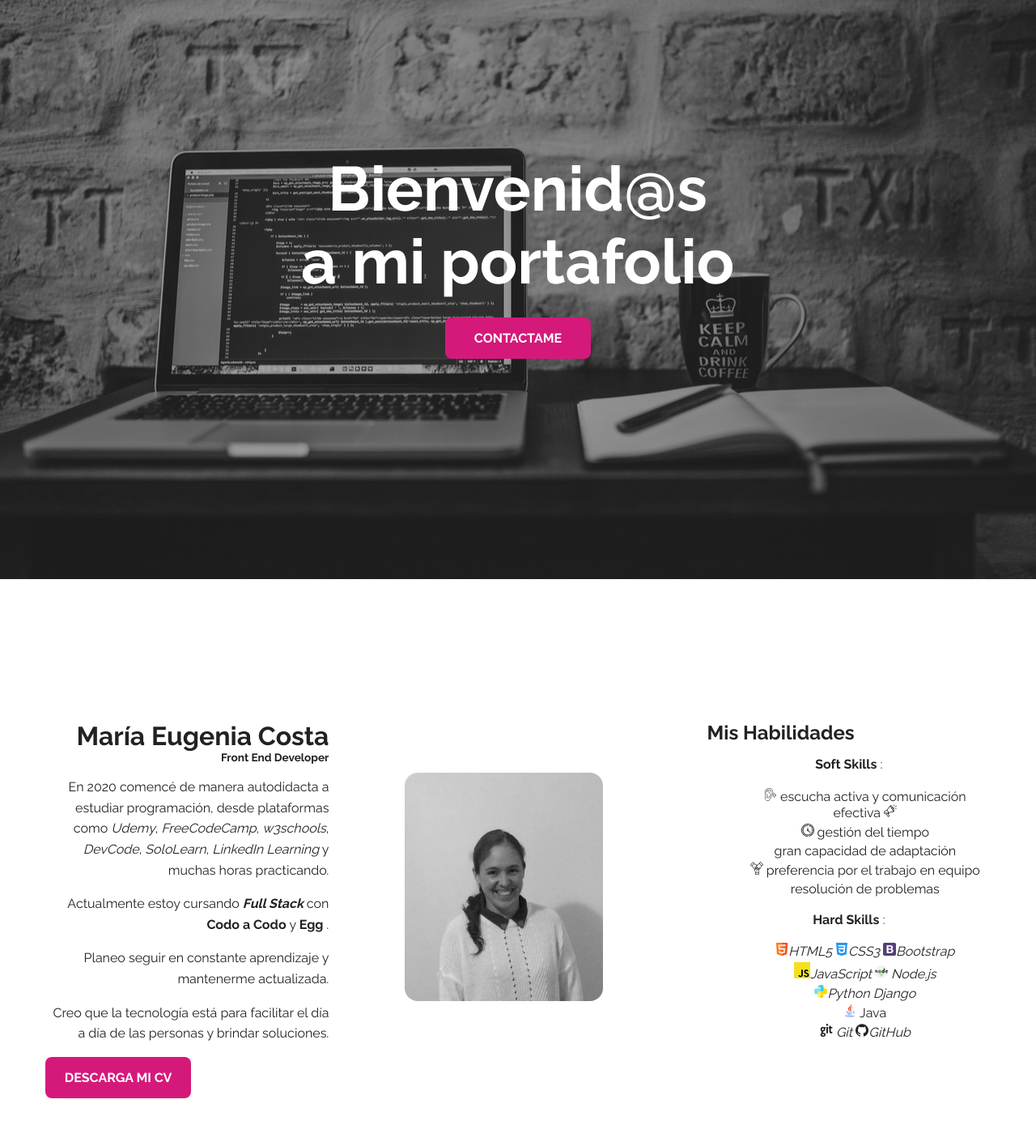
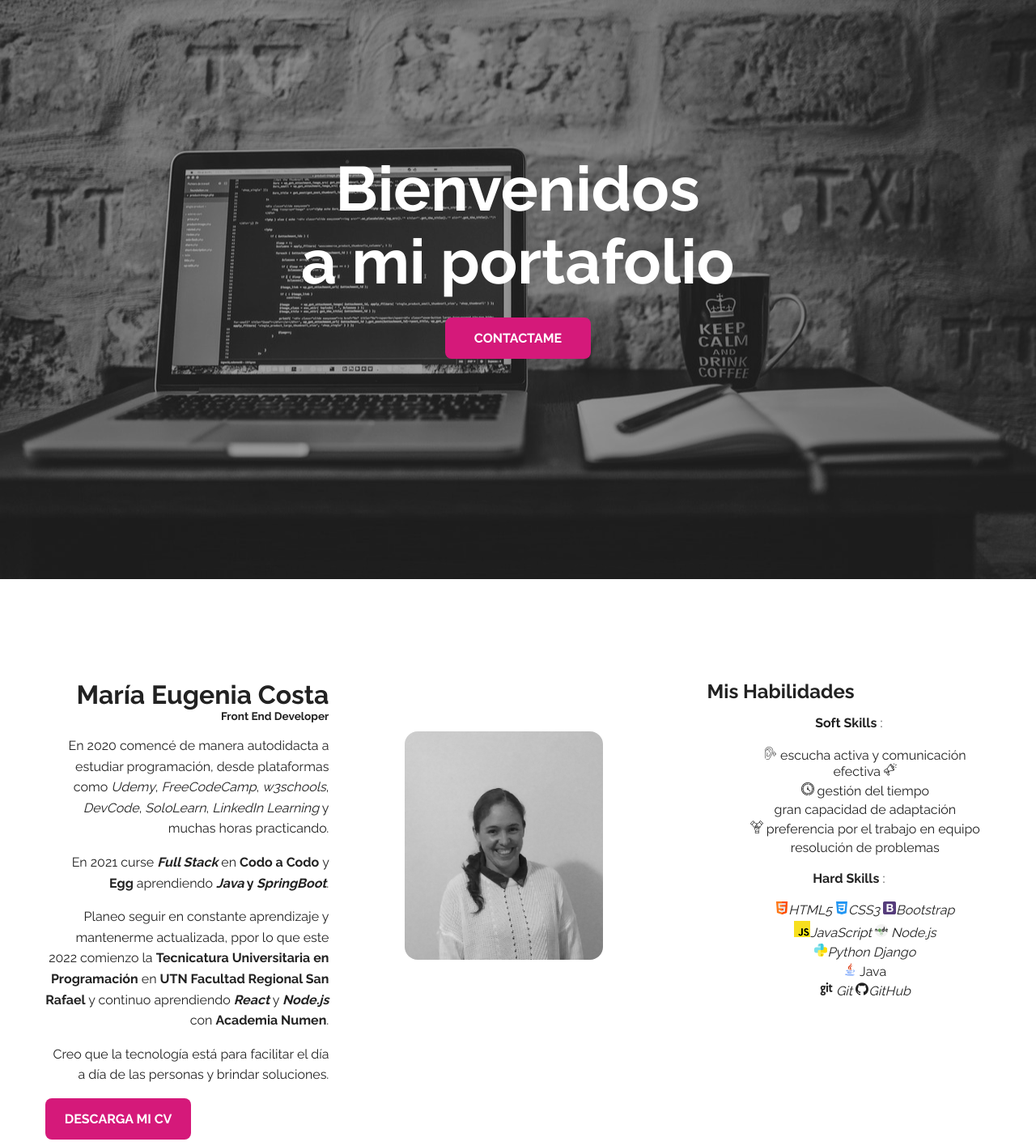
Before and after one commit to eugenia1984/Portafolio, a plain HTML site: page index.html in a window 1280 px wide. Shown: the part 149-1559 px from the top of the page at 81% size. Drawn offline with nearby package versions, Linux system fonts and the light colour scheme.

Commit message:
Actualizo el readme y la seccion acerca de mi del portfolio

```diff
--- a/index.html
+++ b/index.html
@@ -62,7 +62,7 @@
     <article class="hero-image" style="--hero-image: url('../img/hero-image-home.jpg'); --hero-attachment: fixed;">
       <aside class="hero-image-opacity" style="--hero-opacity-color: var(--black-alpha-color);">
         <div class="hero-image-content">
-          <h2 class="hero-image-title animate__animated animate__zoomIn animate__slow" style="--hero-text-color: var(--white-color);">Bienvenid@s <br>a mi portafolio</h2>
+          <h2 class="hero-image-title animate__animated animate__zoomIn animate__slow" style="--hero-text-color: var(--white-color);">Bienvenidos <br>a mi portafolio</h2>
           <a href="#contacto" class="btn pulso" aria-label="Center Align">CONTACTAME</a>
         </div>
       </aside>
@@ -75,8 +75,8 @@
         <h1>María Eugenia Costa</h1>
         <h5>Front End Developer</h5>
         <p>En 2020 comencé de manera autodidacta a estudiar programación, desde plataformas como <i>Udemy</i>, <i>FreeCodeCamp</i>, <i>w3schools</i>, <i>DevCode</i>, <i>SoloLearn</i>, <i>LinkedIn Learning</i> y muchas horas practicando.</p>
-        <p>Actualmente estoy cursando <strong> <i>Full Stack</i> </strong> con <strong> Codo a Codo </strong> y <strong> Egg </strong>.</p>
-        <p>Planeo seguir en constante aprendizaje y mantenerme actualizada.</p>
+        <p>En 2021 curse <strong> <i>Full Stack</i> </strong> en <strong> Codo a Codo </strong> y <strong> Egg </strong> aprendiendo <strong><i>Java</i> y <i>SpringBoot</i></strong>.</p>
+        <p>Planeo seguir en constante aprendizaje y mantenerme actualizada, ppor lo que este 2022 comienzo la <strong>Tecnicatura Universitaria en Programación</strong> en <strong>UTN Facultad Regional San Rafael</strong> y continuo aprendiendo <strong><i>React</i></strong> y <strong><i>Node.js</i></strong> con <strong>Academia Numen</strong>.</p>
         <p>Creo que la tecnología está para facilitar el día a día de las personas y brindar soluciones.</p>
         <div class="text-center text-lg-left">
           <a class="btn pulso" href="./img/maria_eugenia_costa.pdf" target="_blank" rel="noopener">DESCARGA MI CV</a>
```
Also changed, not shown: 1 other file.
